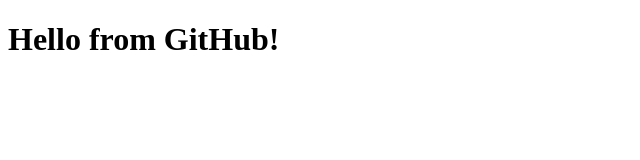
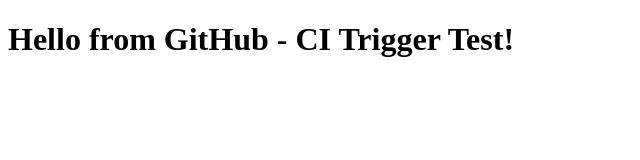
Before and after one commit to tharun-muppu/simple-ci-demo, a plain HTML site: page index.html in a window 1280 px wide. Shown: the whole page, without its empty margins (0-640 px from the left). Drawn offline with Linux system fonts and the light colour scheme.

Commit message:
Update index.html

```diff
--- a/index.html
+++ b/index.html
@@ -4,6 +4,6 @@
   <title>Simple CI Demo</title>
 </head>
 <body>
-  <h1>Hello from GitHub!</h1>
+  <h1>Hello from GitHub - CI Trigger Test!</h1>
 </body>
 </html>
```
